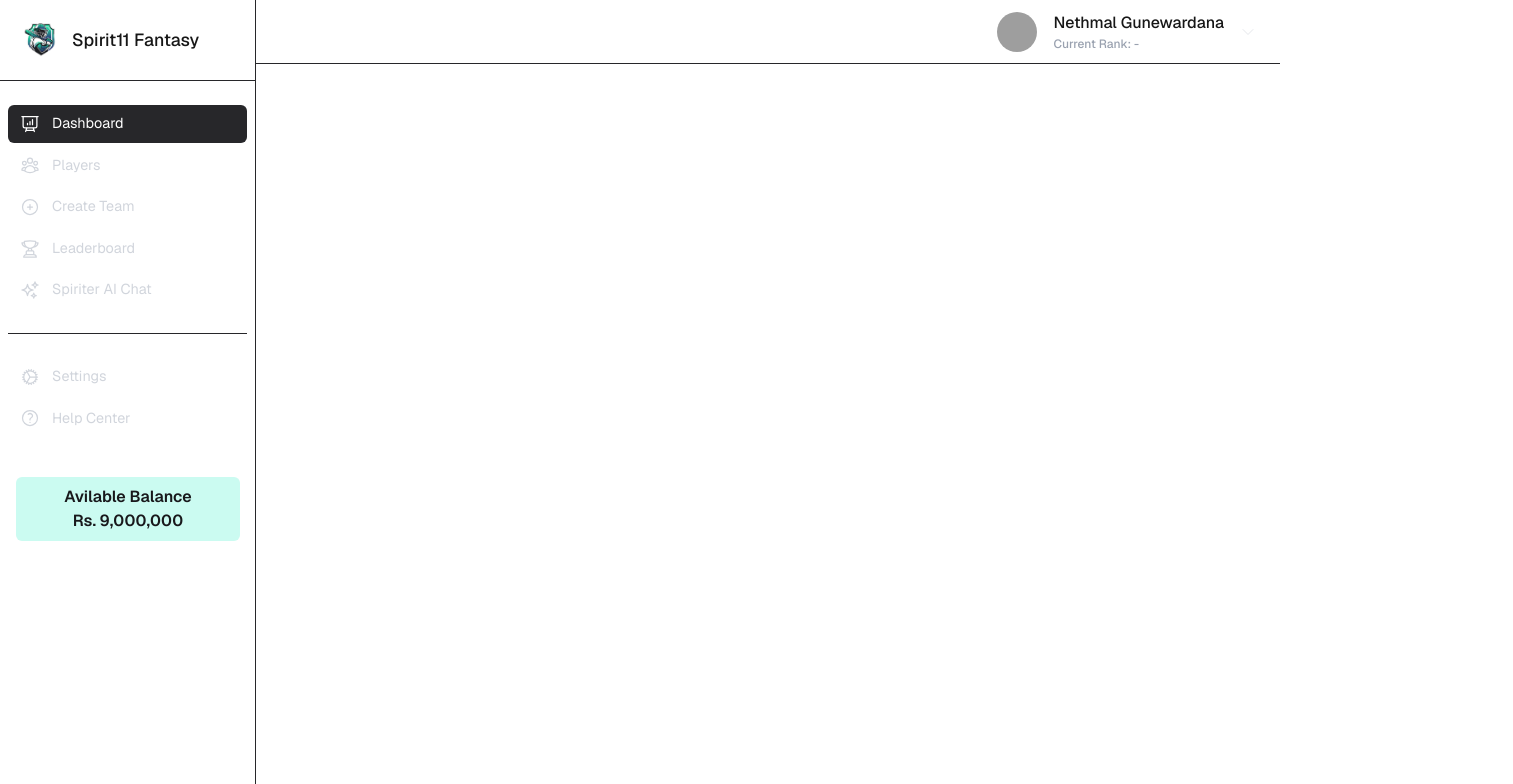
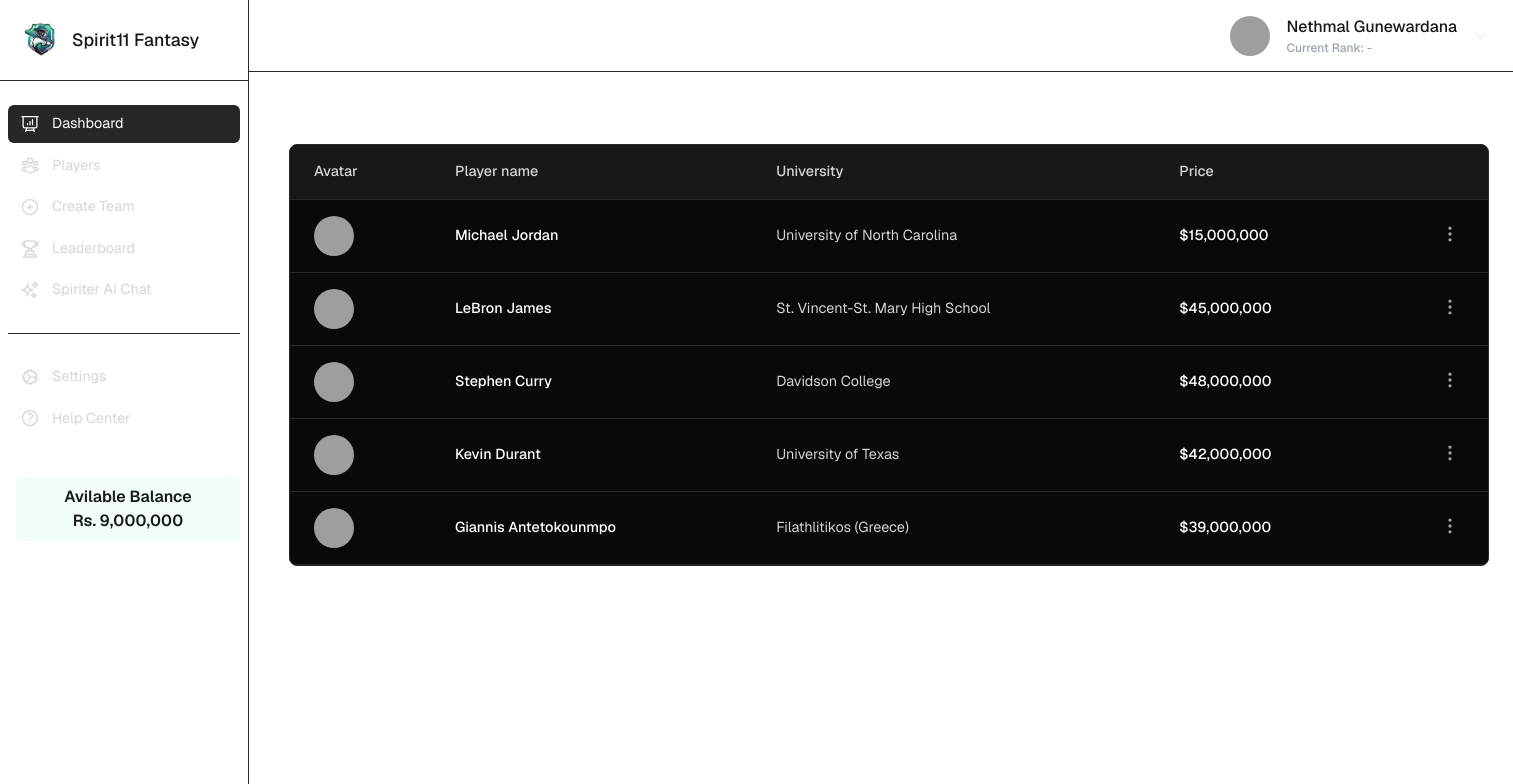
Before and after one commit to nethmalgunawardhana/SpiritX_DevTrix_02_Frontend, a Next.js app: page /dashboard in a window 1280 px wide. Shown: the top 784 px of the page, 1513 px wide, since content can reach past the window. Built offline with nearby package versions, Linux system fonts and the light colour scheme; grey boxes are pictures that could not be loaded.

Commit message:
feat: table view added

```diff
--- a/src/app/components/Navbar.tsx
+++ b/src/app/components/Navbar.tsx
@@ -19,7 +19,7 @@ export default function Navbar() {
   }, []);
 
   return (
-    <header className="h-16 border-b border-zinc-800 flex px-6 justify-end">
+    <header className="h-18 border-b border-zinc-800 flex px-6 justify-end">
       <div className="relative flex items-center space-x-4" ref={dropdownRef}>
         <Img
           src="/Images/avatar.jpeg"
--- a/src/app/components/Sidebar.tsx
+++ b/src/app/components/Sidebar.tsx
@@ -64,7 +64,7 @@ export default function Sidebar() {
           <MenuItem icon={<QuestionMarkCircleIcon className="h-5 w-5" />} label="Help Center" />
         </div>
 
-        <button className="ml-2 w-56 text-md font-semibold text-zinc-900 bg-teal-100 rounded-md px-4 mt-10 py-2">Avilable Balance <br/>Rs. 9,000,000</button>
+        <button className="ml-2 w-56 text-md font-semibold text-zinc-900 bg-teal-50 rounded-md px-4 mt-10 py-2">Avilable Balance <br/>Rs. 9,000,000</button>
       </nav>
     </div>
   );
--- /dev/null
+++ b/src/app/components/Table.tsx
@@ -0,0 +1,88 @@
+import React from 'react';
+import { MoreVertical } from 'lucide-react';
+import Link from 'next/link';
+import Img from 'next/image';
+
+interface Player {
+  id: string;
+  name: string;
+  avatarUrl: string;
+  university: string;
+  price: string;
+}
+
+interface TableProps {
+  players: Player[];
+  onMenuClick: (playerId: string, event: React.MouseEvent) => void;
+}
+
+const Table: React.FC<TableProps> = ({ players, onMenuClick }) => {
+  return (
+    <div className="w-[75rem] bg-zinc-900 text-white rounded-lg overflow-hidden border border-zinc-800 ml-4">
+      <div className="w-full overflow-x-auto">
+        <table className="w-full text-[0.9rem]">
+          <thead>
+            <tr className="border-b border-zinc-800">
+              <th className="py-4 px-6 text-left text-zinc-300 font-medium">Avatar</th>
+              <th className="py-4 px-6 text-left text-zinc-300 font-medium">Player name</th>
+              <th className="py-4 px-6 text-left text-zinc-300 font-medium">University</th>
+              <th className="py-4 px-6 text-left text-zinc-300 font-medium">Price</th>
+              <th className="py-4 px-6 text-right"></th>
+            </tr>
+          </thead>
+          <tbody>
+            {players.map((player) => (
+              <tr
+                key={player.id}
+                className="border-b bg-zinc-950 border-zinc-800 hover:bg-zinc-900 cursor-pointer duration-75"
+              >
+                <td className="py-4 px-6">
+                  <Link href={`/player/${player.id}`} className="block w-full h-full">
+                    <div className="w-10 h-10 rounded-full overflow-hidden">
+                      <Img
+                        src={player.avatarUrl}
+                        alt={`${player.name}'s avatar`}
+                        className="w-full h-full object-cover"
+                        width={40}
+                        height={40}
+                      />
+                    </div>
+                  </Link>
+                </td>
+                <td className="py-4 px-6 font-medium">
+                  <Link href={`/player/${player.id}`} className="block w-full h-full">
+                    {player.name}
+                  </Link>
+                </td>
+                <td className="py-4 px-6 text-zinc-300">
+                  <Link href={`/player/${player.id}`} className="block w-full h-full">
+                    {player.university}
+                  </Link>
+                </td>
+                <td className="py-4 px-6 font-medium">
+                  <Link href={`/player/${player.id}`} className="block w-full h-full">
+                    {player.price}
+                  </Link>
+                </td>
+                <td className="py-4 px-6 text-right">
+                  <button
+                    onClick={(e) => {
+                      e.preventDefault();
+                      e.stopPropagation();
+                      onMenuClick(player.id, e);
+                    }}
+                    className="text-zinc-400 hover:text-white p-1 rounded-full hover:bg-zinc-800 transition-colors"
+                  >
+                    <MoreVertical className="w-5 h-5" />
+                  </button>
+                </td>
+              </tr>
+            ))}
+          </tbody>
+        </table>
+      </div>
+    </div>
+  );
+};
+
+export default Table;
--- /dev/null
+++ b/src/app/components/TableView.tsx
@@ -0,0 +1,114 @@
+"use client";
+
+import React, { useState } from 'react';
+import Table from './Table';
+
+export default function PlayersPage() {
+  const players = [
+    {
+      id: '1',
+      name: 'Michael Jordan',
+      avatarUrl: '/Images/avatar.jpeg',
+      university: 'University of North Carolina',
+      price: '$15,000,000',
+    },
+    {
+      id: '2',
+      name: 'LeBron James',
+      avatarUrl: '/Images/avatar.jpeg',
+      university: 'St. Vincent-St. Mary High School',
+      price: '$45,000,000',
+    },
+    {
+      id: '3',
+      name: 'Stephen Curry',
+      avatarUrl: '/Images/avatar.jpeg',
+      university: 'Davidson College',
+      price: '$48,000,000',
+    },
+    {
+      id: '4',
+      name: 'Kevin Durant',
+      avatarUrl: '/Images/avatar.jpeg',
+      university: 'University of Texas',
+      price: '$42,000,000',
+    },
+    {
+      id: '5',
+      name: 'Giannis Antetokounmpo',
+      avatarUrl: '/Images/avatar.jpeg',
+      university: 'Filathlitikos (Greece)',
+      price: '$39,000,000',
+    },
+  ];
+
+  const [menuState, setMenuState] = useState({
+    visible: false,
+    playerId: '',
+    x: 0,
+    y: 0,
+  });
+
+  const handleMenuClick = (playerId: string, event: React.MouseEvent) => {
+    event.preventDefault();
+    setMenuState({
+      visible: true,
+      playerId,
+      x: event.clientX,
+      y: event.clientY,
+    });
+  };
+
+  const handleCloseMenu = () => {
+    setMenuState({
+      ...menuState,
+      visible: false,
+    });
+  };
+
+  const handleMenuAction = (action: string) => {
+    console.log(`Action ${action} for player ${menuState.playerId}`);
+    handleCloseMenu();
+  };
+
+  return (
+    <div onClick={handleCloseMenu}>
+      <Table
+        players={players}
+        onMenuClick={handleMenuClick}
+      />
+
+      {menuState.visible && (
+        <div
+          className="fixed bg-zinc-800 shadow-lg rounded-md overflow-hidden z-50"
+          style={{
+            top: menuState.y,
+            left: menuState.x,
+          }}
+          onClick={(e) => e.stopPropagation()}
+        >
+          <div className="py-1">
+            <button
+              onClick={() => handleMenuAction('view')}
+              className="block w-full text-left px-4 py-2 text-sm text-white hover:bg-zinc-800"
+            >
+              View Details
+            </button>
+            <button
+              onClick={() => handleMenuAction('edit')}
+              className="block w-full text-left px-4 py-2 text-sm text-white hover:bg-zinc-800"
+            >
+              Edit Player
+            </button>
+            <button
+              onClick={() => handleMenuAction('delete')}
+              className="block w-full text-left px-4 py-2 text-sm text-red-500 hover:bg-zinc-800"
+            >
+              Remove Player
+            </button>
+          </div>
+        </div>
+      )}
+    </div>
+  );
+}
--- a/src/app/dashboard/page.tsx
+++ b/src/app/dashboard/page.tsx
@@ -1,6 +1,7 @@
 import React from 'react';
 import Sidebar from '../components/Sidebar';
 import Navbar from '../components/Navbar';
+import TableView from '../components/TableView';
 
 const Dashboard: React.FC = () => {
     return (
@@ -9,7 +10,8 @@ const Dashboard: React.FC = () => {
             <div className="flex-1 flex flex-col">
                 <Navbar />
                 <main className="flex-1 p-6">
-                    <h1 className="text-2xl text-white">Dashboard</h1>
+                    <h1 className="text-2xl text-white mb-4">Dashboard</h1>
+                    <TableView />
                 </main>
             </div>
         </div>
```
